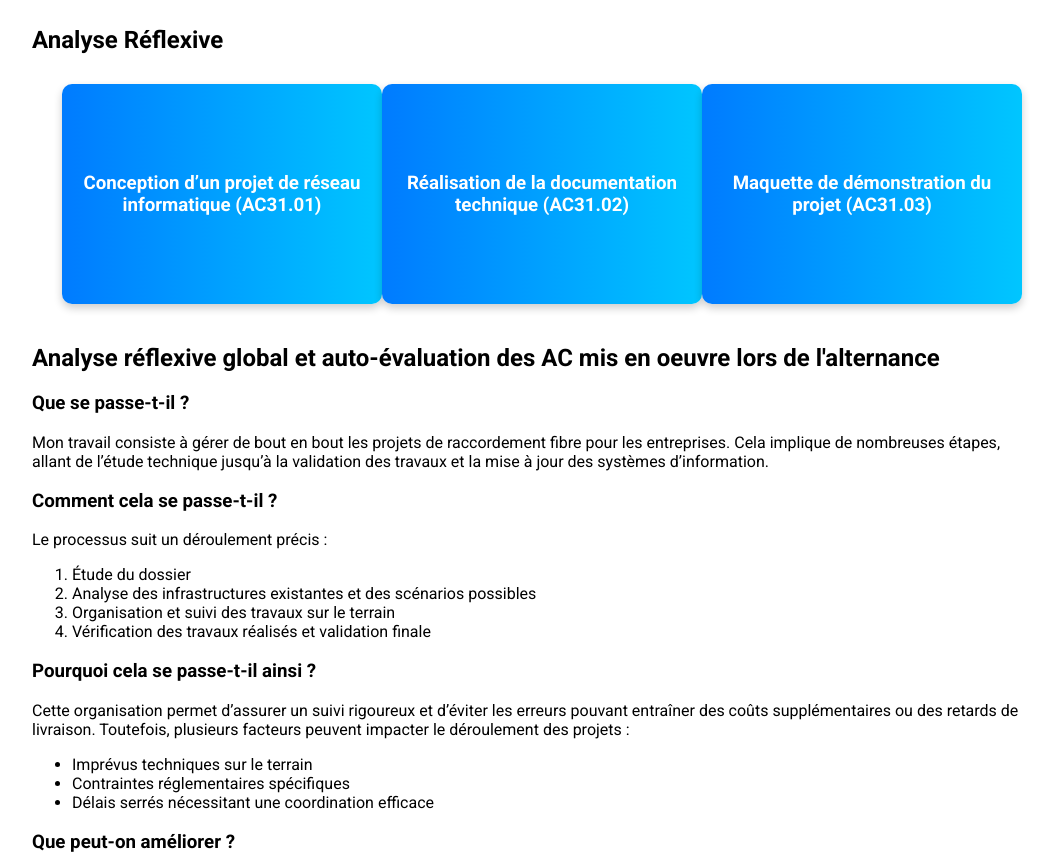
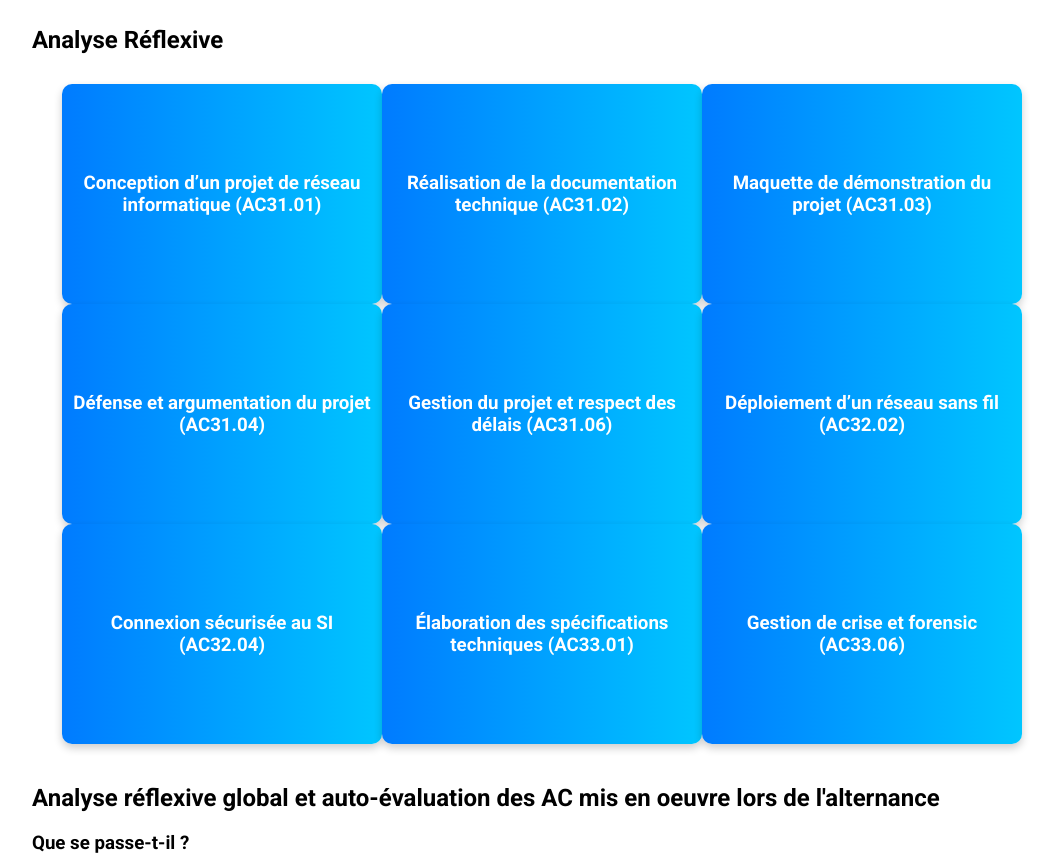
Before and after one commit to Holo-Prism/portfolio.github.io, a plain HTML site: page index.html in a window 1280 px wide. Shown: the part 3485-4353 px from the top of the page, without its empty margins (108-1164 px from the left). Drawn offline with Linux system fonts and the light colour scheme.

Commit message:
Update index.html

```diff
--- a/index.html
+++ b/index.html
@@ -403,13 +403,14 @@
     <h2>Analyse Réflexive</h2>
 
     <div class="reflection-container">
+
         <div class="flip-card">
             <div class="flip-card-inner">
                 <div class="flip-card-front">
                     <h3>Conception d’un projet de réseau informatique (AC31.01)</h3>
                 </div>
                 <div class="flip-card-back">
-                        <p>Lors de la conception du projet de réseau, j'ai pris en compte des facteurs importants comme la sécurité, la haute disponibilité et la QoS. Cependant, je réalise que j’aurais pu être plus proactif dans l'exploration de solutions alternatives et la mise en place d’une stratégie de gestion de crise pour mieux anticiper les imprévus.</p>
+                    <p>Lors de la conception du projet de réseau, j'ai pris en compte des facteurs importants comme la sécurité, la haute disponibilité et la QoS. Cependant, je réalise que j’aurais pu être plus proactif dans l'exploration de solutions alternatives et la mise en place d’une stratégie de gestion de crise.</p>
                 </div>
             </div>
         </div>
@@ -420,7 +421,7 @@
                     <h3>Réalisation de la documentation technique (AC31.02)</h3>
                 </div>
                 <div class="flip-card-back">
-                        <p>La documentation que j’ai produite a permis de clarifier les choix techniques, mais j’ai identifié que je pourrais améliorer la structure et la présentation des informations pour faciliter leur compréhension.</p>
+                    <p>La documentation que j’ai produite a permis de clarifier les choix techniques, mais je pourrais améliorer sa structure avec plus de schémas et tableaux pour faciliter la compréhension.</p>
                 </div>
             </div>
         </div>
@@ -431,11 +432,79 @@
                     <h3>Maquette de démonstration du projet (AC31.03)</h3>
                 </div>
                 <div class="flip-card-back">
-                        <p>La création de la maquette de démonstration m'a permis de tester l'implémentation du projet dans un environnement contrôlé, mais je me rends compte qu’une version plus interactive, permettant aux utilisateurs de tester différentes configurations, serait plus bénéfique.</p>
+                    <p>Une version plus interactive, permettant aux utilisateurs de tester différentes configurations, aurait été plus bénéfique. Je pourrais aussi optimiser ma gestion du temps pour cette phase.</p>
                 </div>
             </div>
         </div>
+
+        <div class="flip-card">
+            <div class="flip-card-inner">
+                <div class="flip-card-front">
+                    <h3>Défense et argumentation du projet (AC31.04)</h3>
                 </div>
+                <div class="flip-card-back">
+                    <p>J’ai exposé mes choix techniques de manière structurée, mais je pourrais renforcer mes arguments avec des cas d’utilisation concrets et anticiper davantage les questions.</p>
+                </div>
+            </div>
+        </div>
+
+        <div class="flip-card">
+            <div class="flip-card-inner">
+                <div class="flip-card-front">
+                    <h3>Gestion du projet et respect des délais (AC31.06)</h3>
+                </div>
+                <div class="flip-card-back">
+                    <p>Une meilleure anticipation des transitions entre les phases du projet et des points de suivi réguliers auraient limité les risques de retard.</p>
+                </div>
+            </div>
+        </div>
+
+        <div class="flip-card">
+            <div class="flip-card-inner">
+                <div class="flip-card-front">
+                    <h3>Déploiement d’un réseau sans fil (AC32.02)</h3>
+                </div>
+                <div class="flip-card-back">
+                    <p>J’ai sécurisé le réseau sans fil, mais je dois approfondir mes connaissances en segmentation pour mieux isoler les accès internes et invités.</p>
+                </div>
+            </div>
+        </div>
+
+        <div class="flip-card">
+            <div class="flip-card-inner">
+                <div class="flip-card-front">
+                    <h3>Connexion sécurisée au SI (AC32.04)</h3>
+                </div>
+                <div class="flip-card-back">
+                    <p>La mise en place de VPN et la gestion des identités étaient efficaces, mais je dois encore améliorer la gestion des droits d'accès et intégrer l'authentification multi-facteurs.</p>
+                </div>
+            </div>
+        </div>
+
+        <div class="flip-card">
+            <div class="flip-card-inner">
+                <div class="flip-card-front">
+                    <h3>Élaboration des spécifications techniques (AC33.01)</h3>
+                </div>
+                <div class="flip-card-back">
+                    <p>Impliquer davantage les utilisateurs finaux dès les premières étapes permettrait d’améliorer la précision des spécifications techniques.</p>
+                </div>
+            </div>
+        </div>
+
+        <div class="flip-card">
+            <div class="flip-card-inner">
+                <div class="flip-card-front">
+                    <h3>Gestion de crise et forensic (AC33.06)</h3>
+                </div>
+                <div class="flip-card-back">
+                    <p>Une meilleure préparation du PRA et une documentation plus rigoureuse de la gestion des incidents renforceraient la réactivité face aux crises.</p>
+                </div>
+            </div>
+        </div>
+
+    </div>
+
 </section>
 
 <section id="analyse-reflexive" class="">
```
Lines whose indentation alone changed are shown as unchanged.
